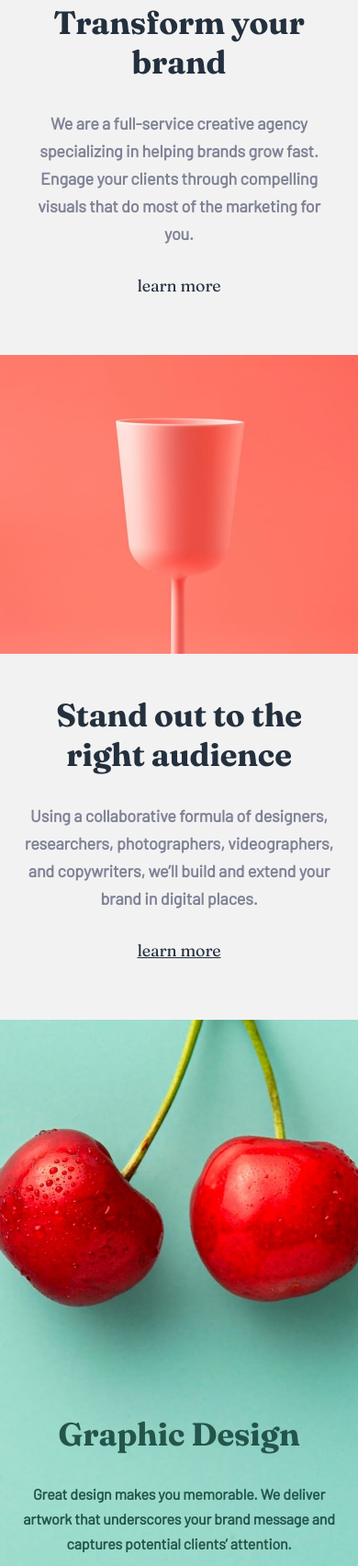
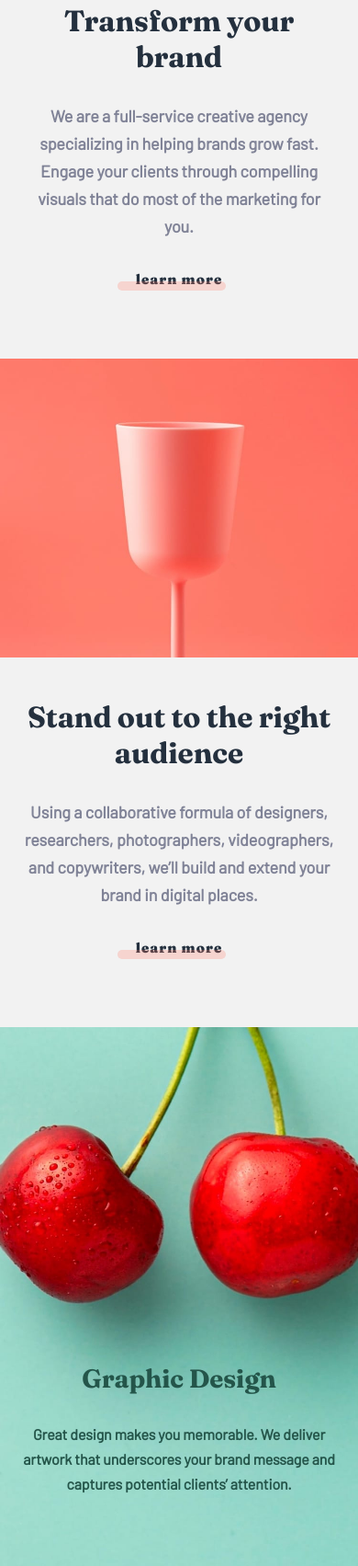
Before and after one commit to LinoLouka/sunnyside-agency, a plain HTML site: page index.html in a window 390 px wide. Shown: the part 912-2615 px from the top of the page at 92% size. Drawn offline with Linux system fonts and the light colour scheme.

Commit message:
final mobile

```diff
--- a/index.html
+++ b/index.html
@@ -41,6 +41,7 @@
                     We are a full-service creative agency specializing in helping brands grow fast. Engage your clients through compelling visuals that do most of the marketing for you.
                 </p>
                 <a href="https://www.lesoeufs.ca/">learn more</a>
+                <div class="rectangle1"></div>
             </div>
         </section>
         <section class="stand_out">
@@ -53,12 +54,10 @@
                     Using a collaborative formula of designers, researchers, photographers, videographers, and copywriters, we’ll build and extend your brand in digital places.
                 </p>
                 <a href="https://www.amazon.fr/Mug-Rouge/s?k=Mug+Rouge">learn more</a>
+                <div class="rectangle2"></div>
             </div>
         </section>
         <section class="cherry">
-            <div class="cherry_image">
-                <img src="./asset/mobile/image-graphic-design.jpg" alt="des cerises sur un fond vert">
-            </div>
             <div class="cherry_text">
                 <h2>graphic design</h2>
                 <p>
@@ -67,9 +66,6 @@
             </div>
         </section>
         <section class="orange">
-            <div class="orange_image">
-                <img src="./asset/mobile/image-photography.jpg" alt="une orange sur un fond bleu">
-            </div>
             <div class="orange_text">
                 <h2>photography</h2>
                 <p>
@@ -77,6 +73,7 @@
                 </p>
             </div>
         </section>
+    </main>
         <section class="client">
             <h3>client testimonials</h3>
             <div class="emily">
@@ -122,7 +119,6 @@
             <img class="image3" src="./asset/mobile/image-gallery-cone.jpg" alt="un cône de glace">
             <img class="image4" src="./asset/mobile/image-gallery-sugar-cubes.jpg" alt="des cubes de sucres qui font un mur">
         </section>
-    </main>
     <footer>
         <img class="titre_bot" src="./asset/logo.svg" alt="logo Sunnyside">
         <div class="liens">
--- a/style.scss
+++ b/style.scss
@@ -10,11 +10,6 @@
     font-family: "Fraunces"; //titre
     src: url(./asset/font/Fraunces-VariableFont_SOFT\,WONK\,opsz\,wght.ttf);
 }
-
-// @import url('https://fonts.googleapis.com/css2?family=Fraunces:wght@100&display=swap');
-
-// @import url('https://fonts.googleapis.com/css2?family=Fraunces:opsz,wght@9..144,700&display=swap');
-
 
 body{
     background: #F2F2F2;
@@ -53,20 +48,27 @@ body{
         }
     }
     main{
+        display: grid;
+        grid-template-columns: 1;
+        grid-template-rows: 6;
         letter-spacing: -0.128571px;
         text-align: center;
         .texte_transform{
             .oeuf_image{
+                grid-column: 1;
+                grid-row: 1;
                 img{
                 max-width: 100%;
                 padding-bottom: 40px;
                 }
             }
             .oeuf_text{
+                grid-column: 1;
+                grid-row: 2;
                 padding: 0px 24px 64px 24px;
                 h2{
                     font-family: Fraunces;
-                    font-size: 35px;font-style: normal;
+                    font-size: 32px;font-style: normal;
                     padding-bottom: 30px;
                 }
                 p{
@@ -80,21 +82,41 @@ body{
                     font-family: Fraunces;
                     color: #24303E;
                     text-decoration: none;
+                    font-style: normal;
+                    font-weight: 900;
+                    font-size: 15px;
+                    line-height: 25px;
+                    letter-spacing: 1px;
+                }
+                .rectangle1{
+                    position: relative;
+                    right: -104px;
+                    top: -10px;
+                    background-color: #FE7766;
+                    opacity: 0.25;
+                    border-radius: 28px;
+                    height: 10px;
+                    width: 118px;
+                    opacity: 25%;
                 }
             }
         }
         .stand_out{
             .tasse_rouge_image{
+                grid-column: 1;
+                grid-row: 3;
                 img{
                 max-width: 100%;
                 padding-bottom: 40px;
                 }
             }
             .tasse_rouge_text{
+                grid-column: 1;
+                grid-row: 4;
                 padding: 0px 24px 64px 24px;
                 h2{
                     font-family: Fraunces;
-                    font-size: 35px;
+                    font-size: 32px;
                     padding-bottom: 30px;
                 }
                 p{
@@ -107,26 +129,40 @@ body{
                 a{
                     font-family: Fraunces;
                     color: #24303E;
-
+                    text-decoration: none;
+                    font-style: normal;
+                    font-weight: 900;
+                    font-size: 15px;
+                    line-height: 25px;
+                    letter-spacing: 1px;
+                }
+                .rectangle2{
+                    position: relative;
+                    right: -104px;
+                    top: -10px;
+                    background-color: #FE7766;
+                    opacity: 0.25;
+                    border-radius: 28px;
+                    height: 10px;
+                    width: 118px;
+                    opacity: 25%;
                 }
             }
         }
         .cherry{
+            grid-column: 1;
+            grid-row: 5;
+            background-image: url(./asset/mobile/image-graphic-design.jpg);
+            background-position: center;
+            background-size: cover;
             height: 600px;
-            .cherry_image{
-                img{
-                    max-width: 100%;
-                }
-            }
             .cherry_text{
-                position: relative;
-                top: -200px;
-                text-align: center;
+                transform: translateY(365px);
                 h2{
                     text-transform: capitalize;
                     font-family: Fraunces;
-                    font-size: 35px;
-                    color: #24554A;;
+                    font-size: 28px;
+                    color: #24554A;
                 }
                 p{
                     font-family: Barlow;
@@ -139,19 +175,19 @@ body{
             }
         }
         .orange{
+            grid-column: 1;
+            grid-row: 6;
+            background-image: url(./asset/mobile/image-photography.jpg);
+            background-position: center;
+            background-size: cover;
             height: 600px;
-            .orange_image{
-                img{
-                    max-width: 100%;
-                }
             }
             .orange_text{
-                position: relative;
-                top: -200px;
+                transform: translateY(365px);
                 h2{
                     text-transform: capitalize;
                     font-family: Fraunces;
-                    font-size: 35px;
+                    font-size: 28px;
                     color: #052C3B;
                     mix-blend-mode: normal;
                     opacity: 0.75;
@@ -166,7 +202,10 @@ body{
                 }
             }
         }
+    }
         .client{
+            letter-spacing: -0.128571px;
+            text-align: center;
             display: grid;
             grid-template-columns: 1fr;
             grid-template-rows: repeat 4(1fr);
@@ -274,7 +313,6 @@ body{
                 grid-row: 2;
             }
         }
-    }
     footer{
         letter-spacing: -0.128571px;
         background: #90D4C6;
@@ -301,4 +339,3 @@ body{
             padding-bottom: 40px;
         }
     }
-}
```
Also changed, not shown: style.css, 1 other file.
